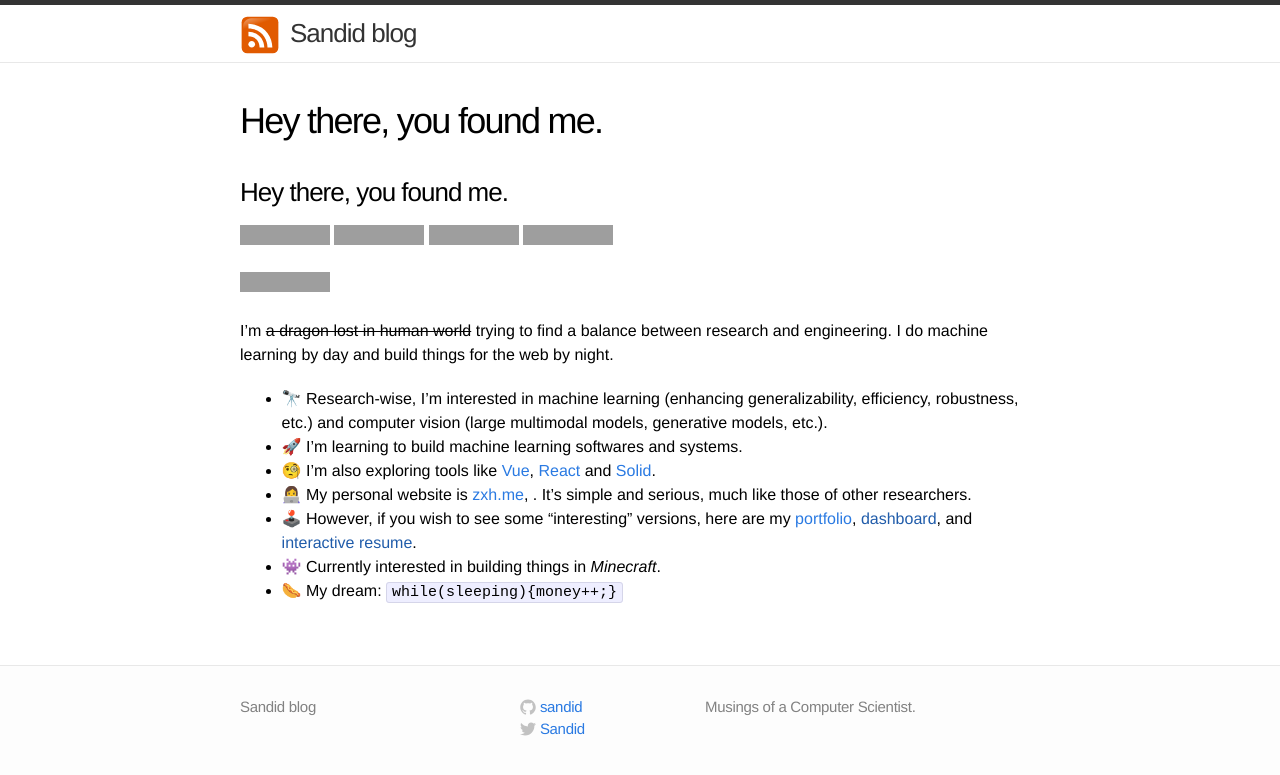
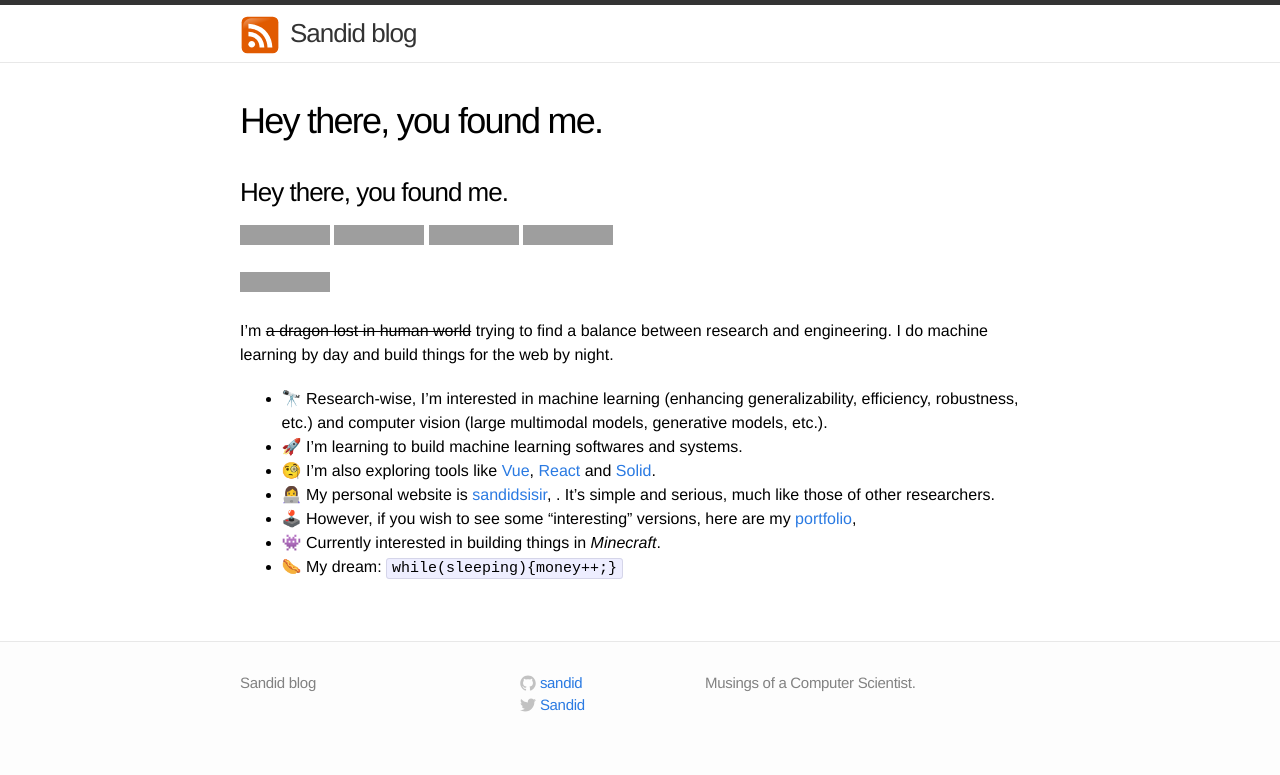
Before and after one commit to Sandidsisir/Sandidsisir.github.io, a Jekyll site: the page built from about.md, in a window 1280 px wide, cut to the strip 0-775 px from the top of the page. Built offline with Jekyll 4.4.1, drawn with Linux system fonts in a browser that asks for light colours; our own code applies the rules of GitHub Pages for plain Markdown files; grey boxes are pictures that could not be loaded.

Commit message:
about.md

```diff
--- a/about.md
+++ b/about.md
@@ -1,6 +1,6 @@
 ### Hey there, you found me.
 
-[![Blog](https://img.shields.io/badge/Blog-F0773A?style=flat-square&logo=firefox-browser&logoColor=white)](sandidsisir.github.io)
+[![Blog](https://img.shields.io/badge/Blog-F0773A?style=flat-square&logo=firefox-browser&logoColor=white)]([sandidsisir.github.io](https://sandidsisir.github.io))
 [![Google Scholar](https://img.shields.io/badge/Google_Scholar-4284F3?style=flat-square&logo=googlescholar&logoColor=white)]()
 [![Twitter](https://img.shields.io/badge/Twitter-0F141A?style=flat-square&logo=x&logoColor=white)]()
 [![Linkedin](https://img.shields.io/badge/LinkedIn-0B65C2?style=flat-square&logo=linkedin&logoColor=white)]()
@@ -13,7 +13,7 @@ I'm ~~a dragon lost in human world~~ trying to find a balance between research a
 - 🔭 Research-wise, I'm interested in machine learning (enhancing generalizability, efficiency, robustness, etc.) and computer vision (large multimodal models, generative models, etc.).
 - 🚀 I'm learning to build machine learning softwares and systems.
 - 🧐 I'm also exploring tools like [Vue](https://vuejs.org/), [React](https://react.dev/) and [Solid](https://www.solidjs.com/).
-- 👩‍💻 My personal website is [zxh.me](sandidsisir.github.io), . It's simple and serious, much like those of other researchers.
-- 🕹️ However, if you wish to see some "interesting" versions, here are my [portfolio](not exist as of now), [dashboard](), and [interactive resume]().
+- 👩‍💻 My personal website is [sandidsisir](https://sandidsisir.github.io), . It's simple and serious, much like those of other researchers.
+- 🕹️ However, if you wish to see some "interesting" versions, here are my [portfolio]([not exist as of now](https://sandidsisir.github.io)),
 - 👾 Currently interested in building things in *Minecraft*.
 - 🌭 My dream: `while(sleeping){money++;}`
```
